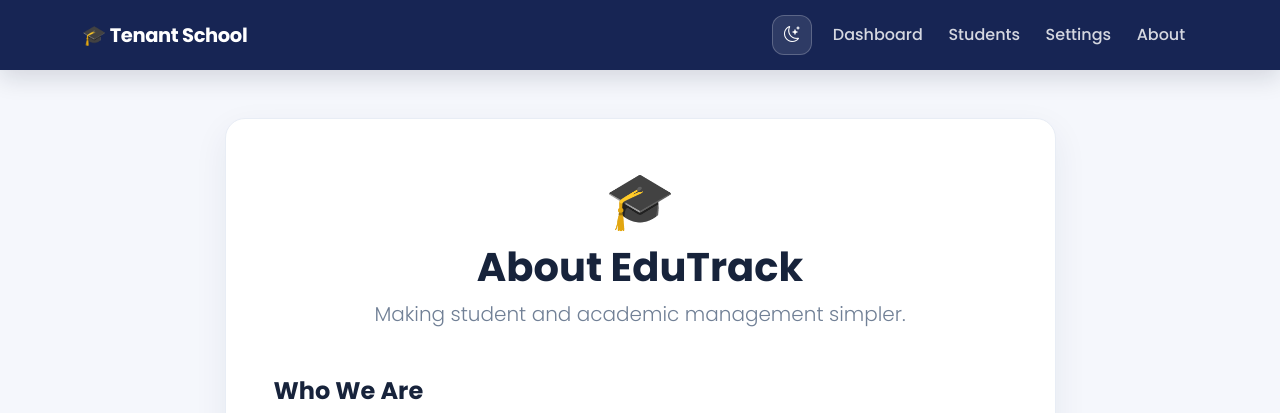
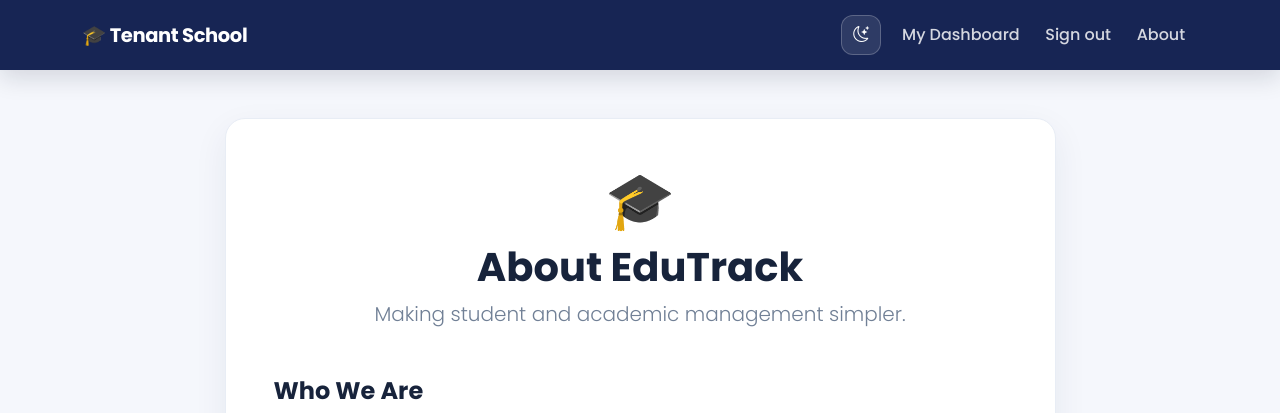
Before and after one commit to alpha00045/EduTrack, a Flask app: page /about in a window 1280 px wide. Shown: the top 413 px of the page. Run offline with Flask 3, Linux system fonts and the light colour scheme; the visitor is signed in with stand-in values (Sample User, id 1); parts of the project's set-up code (start-up, migrations or seed data) failed here and were passed over; some libraries are stand-ins or nearby versions.

Commit message:
Show role-aware navigation for student, organization and admin

```diff
--- a/templates/partials/navbar.html
+++ b/templates/partials/navbar.html
@@ -18,7 +18,10 @@
                         <span class="d-lg-none ms-2">Appearance</span>
                     </button>
                 </li>
-                {% if session.get("organization_id") %}
+                {% if session.get("student_account_id") %}
+                <li class="nav-item"><a class="nav-link" href="{{ url_for('student_dashboard') }}">My Dashboard</a></li>
+                <li class="nav-item"><form method="POST" action="{{ url_for('student_logout') }}" class="m-0"><input type="hidden" name="csrf_token" value="{{ csrf_token() }}"><button class="nav-link btn btn-link" type="submit">Sign out</button></form></li>
+                {% elif session.get("organization_id") %}
 <li class="nav-item"><a class="nav-link" href="{{ url_for('organization_dashboard') }}">Dashboard</a></li>
 <li class="nav-item"><a class="nav-link" href="{{ url_for('organization_students') }}">Students</a></li>
 <li class="nav-item"><a class="nav-link" href="{{ url_for('organization_settings') }}">Settings</a></li>
@@ -83,8 +86,8 @@
                 </li>
                 {% else %}
                 <li class="nav-item">
-                    <a class="nav-link" href="{{ url_for('login') }}">
-                        <i class="bi bi-box-arrow-in-right"></i> Admin Login
+                    <a class="nav-link" href="{{ url_for('portal_home') }}">
+                        <i class="bi bi-box-arrow-in-right"></i> Login
                     </a>
                 </li>
                 {% endif %}
```
